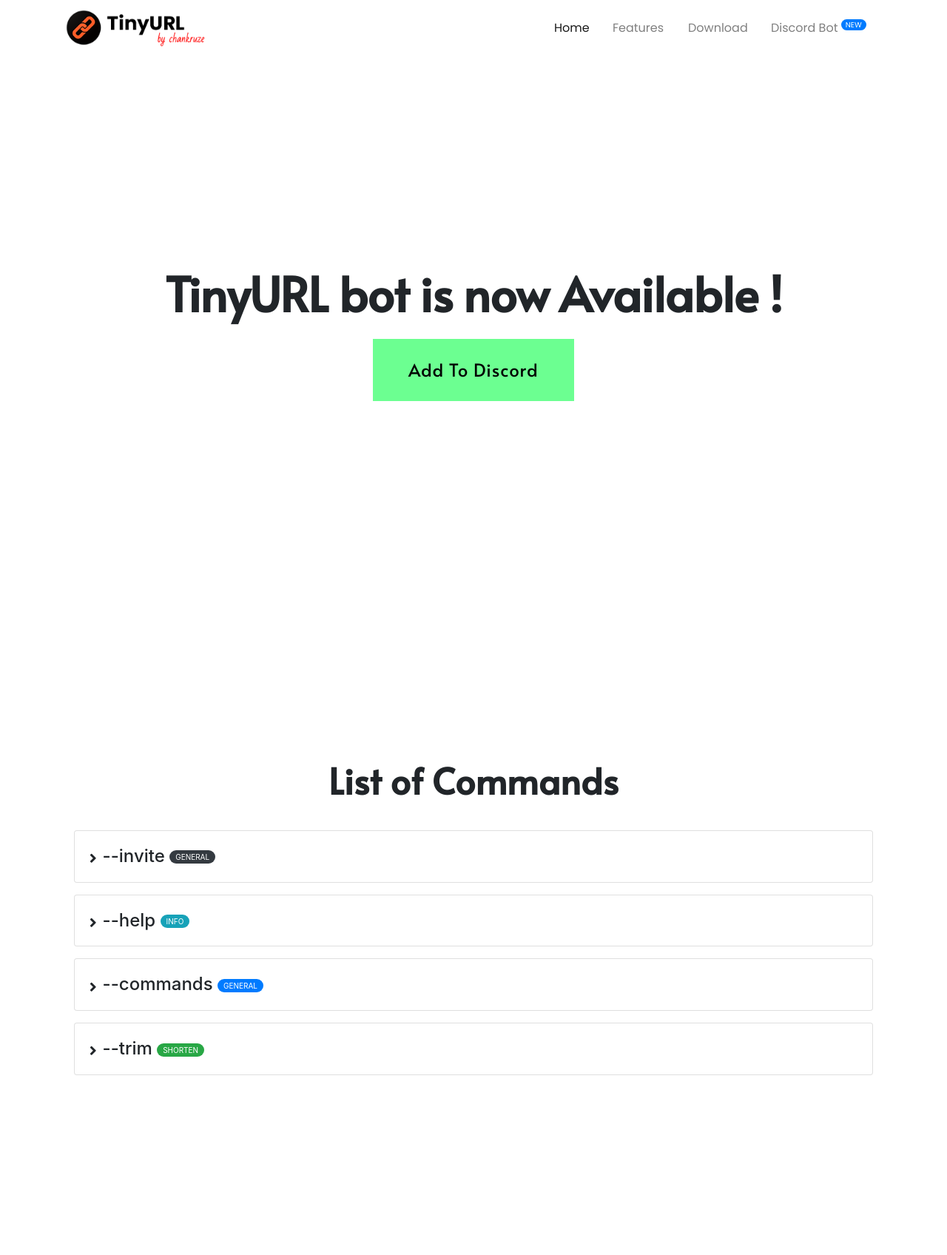
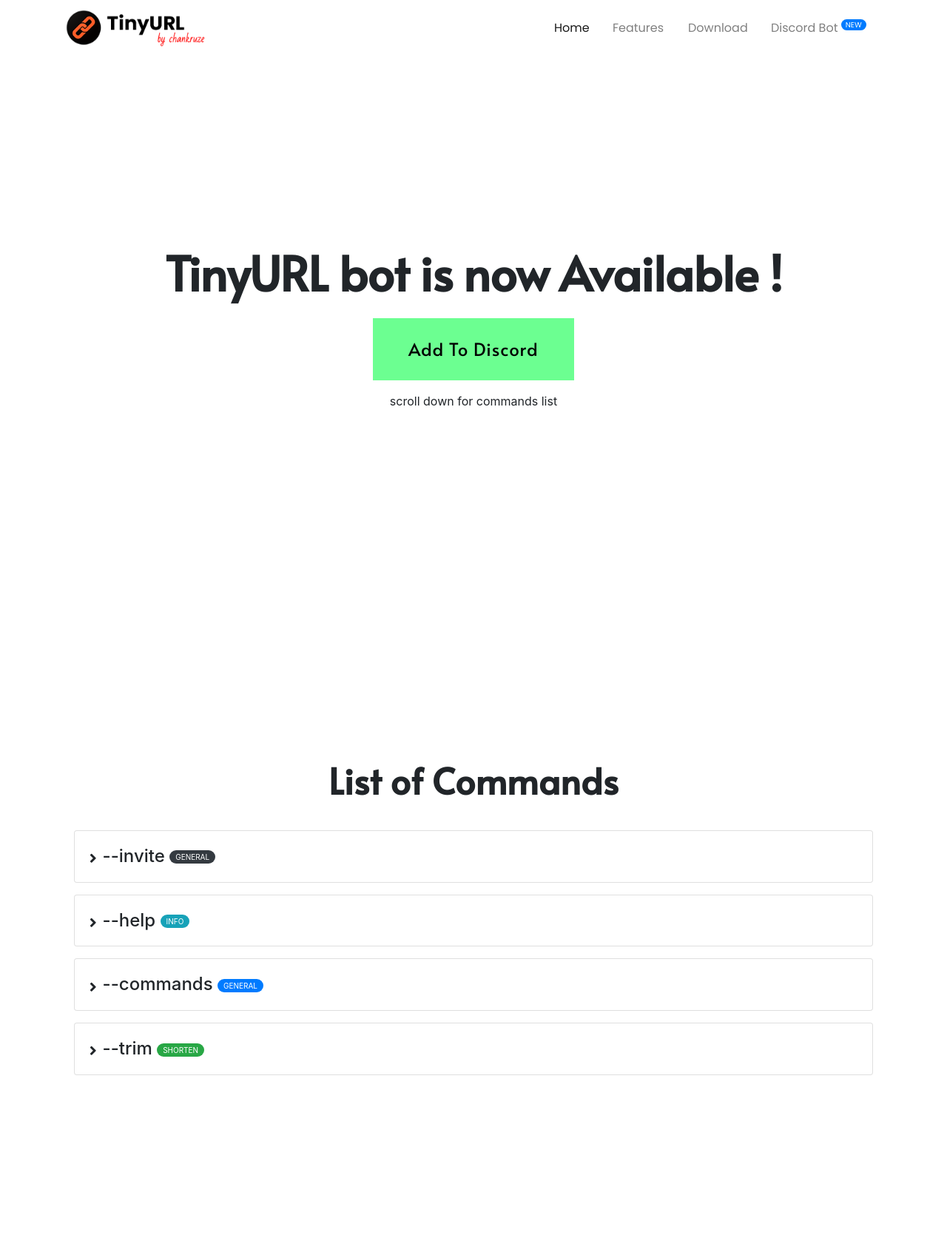
Before and after one commit to chankruze/TinyURL-Website, a Jekyll site: the page built from discord-bot.html, in a window 1280 px wide. Shown: the whole page at 74% size. Built offline with Jekyll 4.4.1, drawn with Linux system fonts in a browser that asks for light colours; comment, search, counter and statistics services are not loaded.

Commit message:
Adds Smooth Scrolling, Scroll Down Hint
Signed-off-by: chankruze <chankruze@gmail.com>

```diff
--- a/assets/css/discord-bot.css
+++ b/assets/css/discord-bot.css
@@ -24,6 +24,11 @@
   font-family: 'Alata';
   font-weight: 600;
 }
+
+.container.header p {
+  margin-top: 1rem;
+}
+
 .caption {
   display: inline-block;
   vertical-align: middle;
--- a/assets/css/index.css
+++ b/assets/css/index.css
@@ -4,6 +4,10 @@
 
 Copyright (c) Geekofia 2020 and beyond
 */
+
+* {
+  scroll-behavior: smooth;
+}
 
 .caption h1 {
   font-family: "Alata", sans-serif;
--- a/discord-bot.html
+++ b/discord-bot.html
@@ -18,6 +18,7 @@
         <a class="btn-add hvr-bounce-to-bottom hvr-grow-shadow" target="_blank"
             href="https://discord.com/oauth2/authorize?client_id=744989604997759016&permissions=26624&scope=bot">Add to
             Discord</a>
+        <p>scroll down for commands list</p>
     </div>
 </div>
 
```
